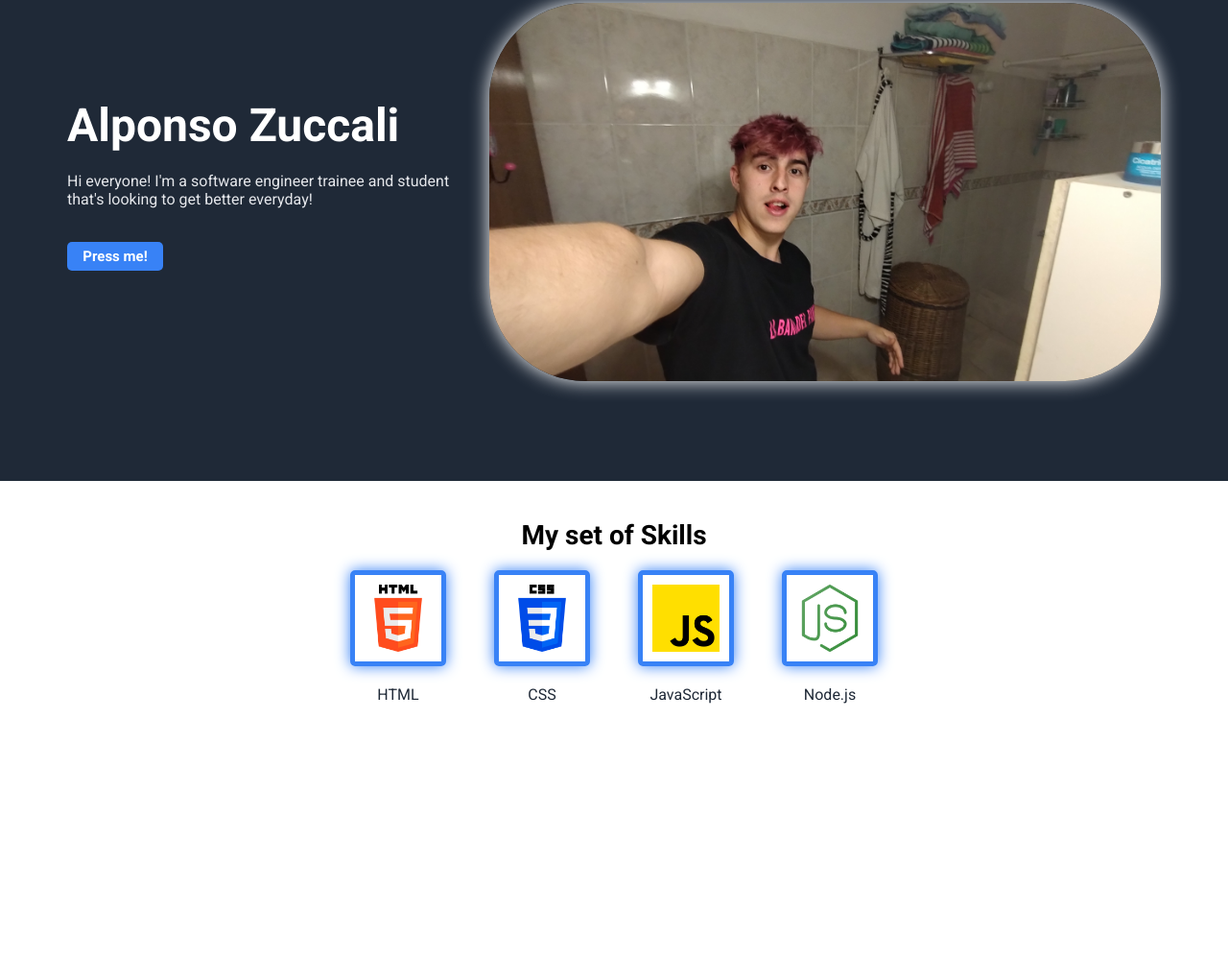
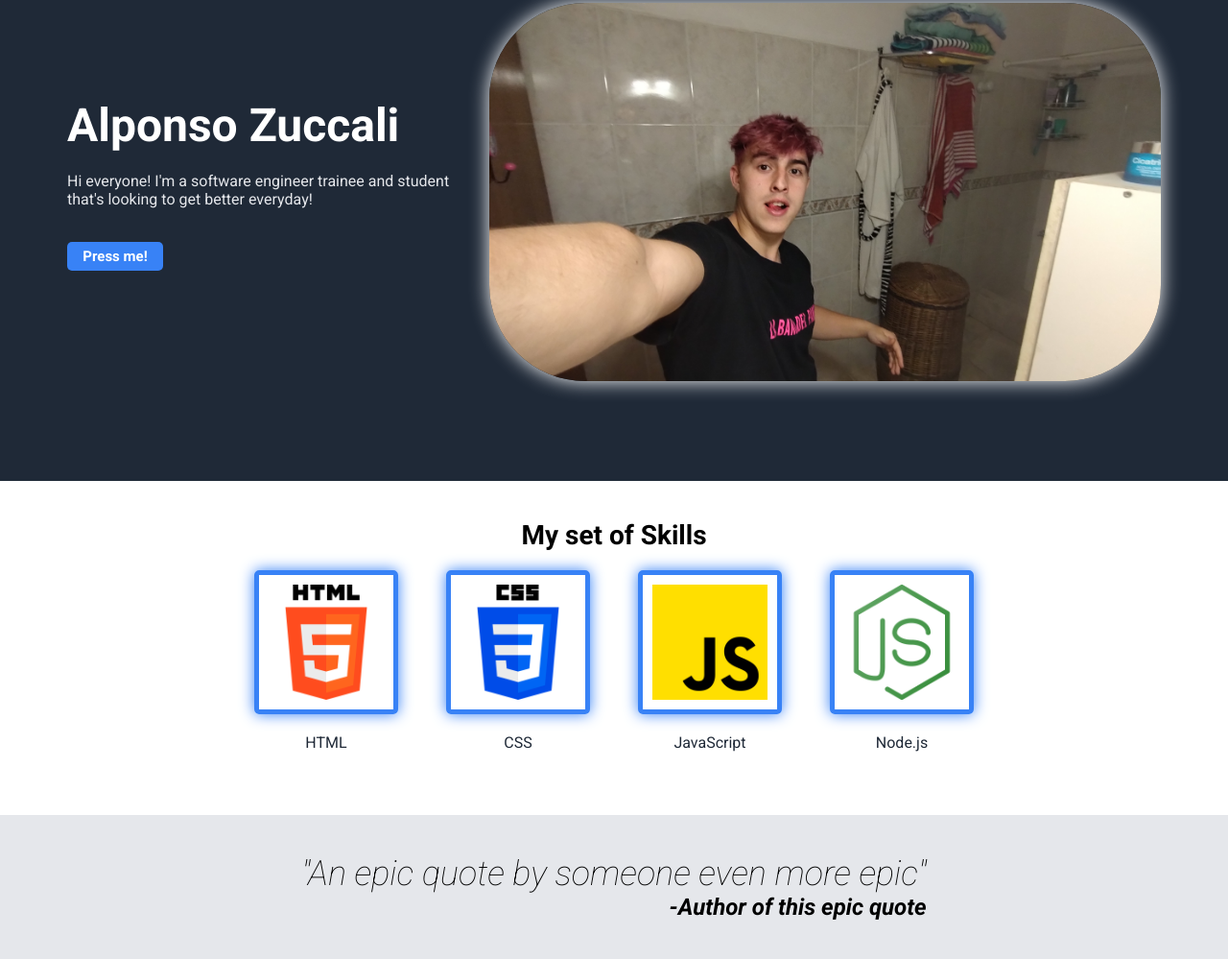
Before and after one commit to AlfonsoZuccali/landing-page, a plain HTML site: page index.html in a window 1280 px wide. Shown: the part 156-1155 px from the top of the page at 96% size. Before the commit the page ends 955 px from the top, so only its background shows below. Drawn offline with Linux system fonts and the light colour scheme.

Commit message:
quote section structured and styled

```diff
--- a/index.html
+++ b/index.html
@@ -70,6 +70,14 @@
             </div>
         </div>
     </div>
+    <div class="third-section">
+        <div class = "quote">
+            <p>"An epic quote by someone even more epic"</p>
+            <div class="author">
+                <p>-Author of this epic quote</p>
+            </div>
+        </div>
+    </div>
 </body>
 
 </html>
--- a/styles.css
+++ b/styles.css
@@ -120,11 +120,11 @@ button{
 }
 
 .card-image img{
-    width: 100px;
+    width: 150px;
     height: auto;
-    border: 5px solid #3882f6;
     border-radius: 5px;
     padding: 10px;
+    border: 5px solid #3882f6;
     box-shadow: 0 0 15px #3882f6;
 }
 
@@ -144,7 +144,7 @@ button{
 }
 
 .card{
-    width: 150px;
+    width: 200px;
     height: auto;
     flex-grow: 1;
     display: flex;
@@ -152,3 +152,30 @@ button{
     align-items: center;
     padding: 10px;
 }
+
+.third-section{
+    background-color: #e5e7eb;
+    display: flex;
+    flex-direction: column;
+    align-items: center;
+    flex-wrap: wrap;
+    padding: 40px;
+}
+
+.quote p{
+    font-size: 36px;
+    font-weight: lighter;
+    font-style: italic;
+    margin: 0px;
+}
+
+.author{
+    display: flex;
+    justify-content: flex-end;
+    flex: auto;
+}
+
+.author p{
+    font-size: 24px;
+    font-weight: bold;
+}
```
